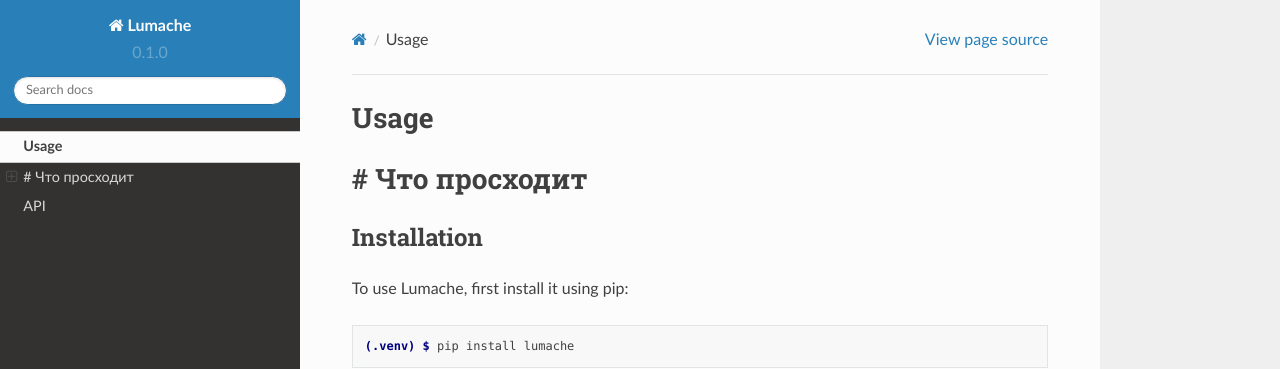
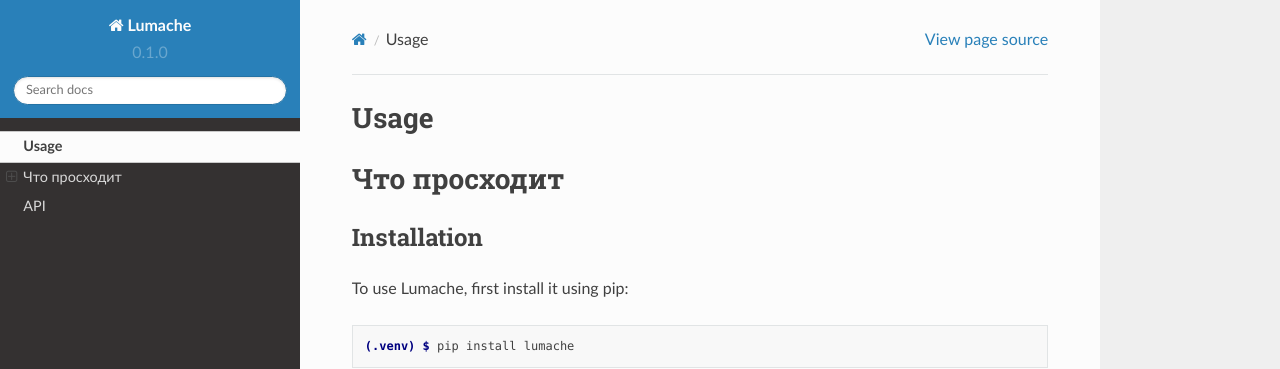
Before and after one commit to VMescheryakov/wms-doc, a Sphinx documentation site: the page built from docs/source/usage.rst, in a window 1280 px wide and 1156 px high. Shown: the top 369 px of the window. Built offline with Sphinx 7.4.7 and the Read the Docs theme 2.0.0, drawn with Linux system fonts in a browser that asks for light colours.

```diff
--- a/docs/source/usage.rst
+++ b/docs/source/usage.rst
@@ -1,6 +1,6 @@
 Usage
 =====
-# Что просходит
+Что просходит
 =====
 .. _installation:
 
```
